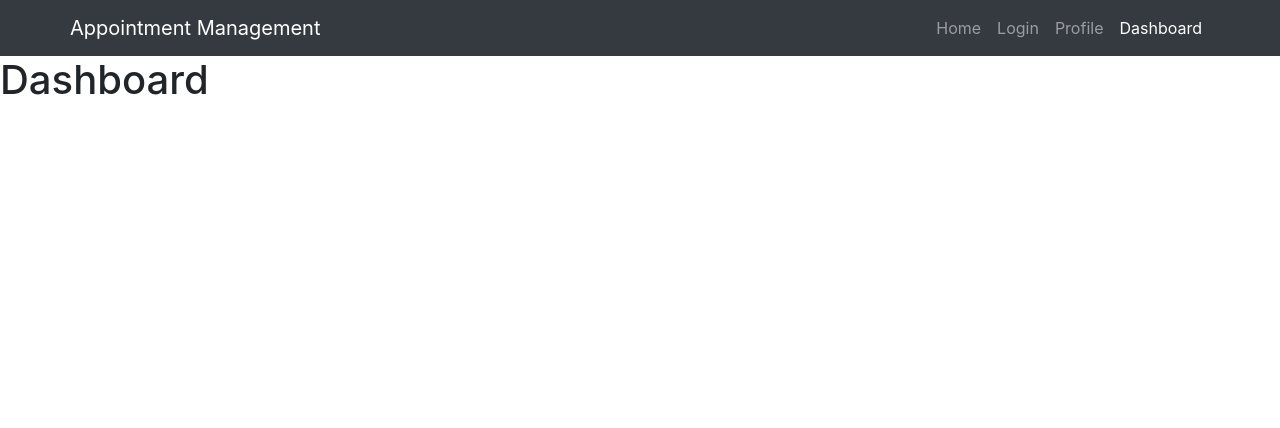
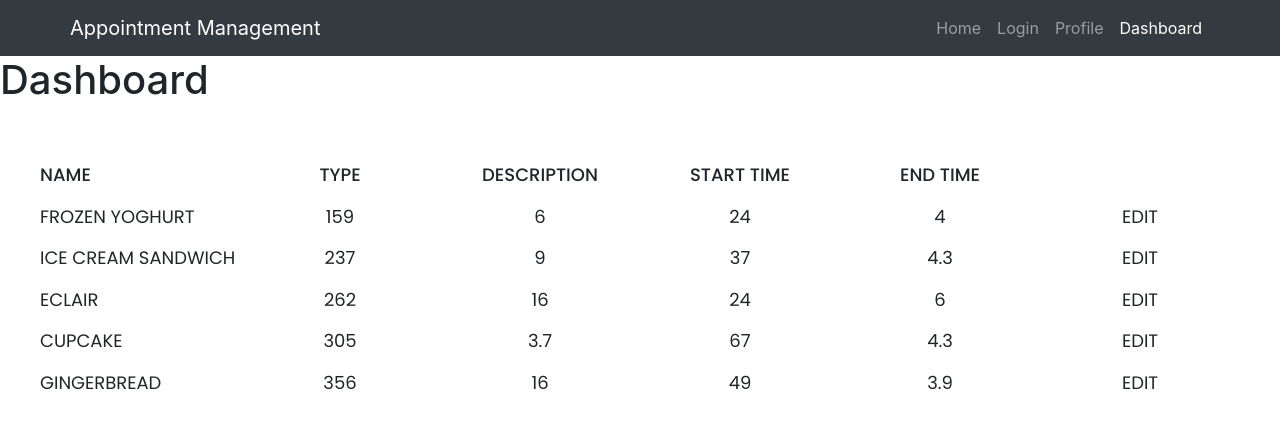
Before and after one commit to naithani-prasoon/appointment-management, a React (Create React App) app in the folder client/: page /dashboard in a window 1280 px wide. Shown: the top 428 px of the page. Built offline with nearby package versions, Linux system fonts and the light colour scheme; no server answers.

Commit message:
dashboard-added

```diff
--- a/client/package.json
+++ b/client/package.json
@@ -11,7 +11,7 @@
     "react-dom": "^18.2.0",
     "react-router": "^6.3.0",
     "react-router-dom": "^6.3.0",
-    "react-scripts": "5.0.1",
+    "react-scripts": "^5.0.1",
     "web-vitals": "^2.1.4"
   },
   "scripts": {
--- /dev/null
+++ b/client/src/components/Dashboard/AppointmentTable.js
@@ -0,0 +1,69 @@
+import React from "react";
+import axios from "axios";
+import './dashboard.css';
+
+function createData(name, calories, fat, carbs, protein) {
+    return { name, calories, fat, carbs, protein };
+}
+
+const rows = [
+    createData('Frozen yoghurt', 159, 6.0, 24, 4.0),
+    createData('Ice cream sandwich', 237, 9.0, 37, 4.3),
+    createData('Eclair', 262, 16.0, 24, 6.0),
+    createData('Cupcake', 305, 3.7, 67, 4.3),
+    createData('Gingerbread', 356, 16.0, 49, 3.9),
+];
+
+export default function AppointmentTable() {
+    const baseUrl = 'http://localhost:8080/api/v1/appointment/'
+    const [appointmentList, setAppointmentList] = React.useState([]);
+    const [popup, setPopup] = React.useState(false);
+    const [editAppoitment, setEditAppointment] = React.useState({});
+
+    function handleEditClick(appointment){
+        setEditAppointment(appointment);
+        setPopup(true)
+    }
+
+    React.useEffect(() => {
+        axios.get(baseUrl + '62c5a35436faf068fc9d4791').then((res => {
+            console.log(res.data);
+        }))
+    }, [])
+
+    return(
+            <div className="table">
+                <div className="table-header">
+                    <h2 style={{textAlign:"left"}}> Name </h2>
+                    <h2> Type </h2>
+                    <h2> Description </h2>
+                    <h2> Start Time </h2>
+                    <h2> End Time </h2>
+                    <h2></h2>
+                </div>
+
+                {rows.map((row) => (
+                    <div className="table-appointments">
+                        <h2 style={{textAlign:"left"}}>{row.name}</h2>
+                        <h2>{row.calories}</h2>
+                        <h2>{row.fat}</h2>
+                        <h2>{row.carbs}</h2>
+                        <h2>{row.protein}</h2>
+                        <h2 onClick={() => handleEditClick(row)}> EDIT </h2>
+                    </div>
+                ))}
+                {
+                    popup ?
+                        <div className="edit-popup">
+                            <div className="popup" >
+                                <h2 onClick={() => setPopup(false)}> Close </h2>
+                                {editAppoitment.name}
+                            </div>
+                        </div>
+                        :
+                        <></>
+                }
+
+            </div>
+    )
+}
--- /dev/null
+++ b/client/src/components/Dashboard/dashboard.css
@@ -0,0 +1,46 @@
+@import url('https://fonts.googleapis.com/css2?family=Poppins:ital,wght@0,100;0,200;0,300;0,400;0,500;0,600;0,700;0,800;0,900;1,100;1,200;1,300;1,400;1,500;1,600;1,700;1,800;1,900&display=swap');
+
+.table{
+    display: grid;
+    place-items: center;
+    margin: 50px auto 0 auto;
+    width:1200px;
+}
+
+.table-header, .table-appointments{
+    display: flex;
+    width:100%;
+    justify-content: space-between;
+}
+
+.table-header h2, .table-appointments h2{
+    font-size:18px;
+    text-transform: uppercase;
+    font-family: 'Poppins', sans-serif;
+    width:200px;
+    margin: 10px 0;
+    text-align: center;
+}
+
+.table-appointments h2{
+    font-weight: 400;
+}
+
+.edit-popup{
+    width:100%;
+    position: fixed;
+    top:0;
+    right:0;
+    background: rgba(0,0,0,0.5);
+    height:100%;
+    display: grid;
+    place-content: center;
+    place-items: center;
+}
+
+.popup{
+    width:600px;
+    height:500px;
+    background: white;
+    border-radius: 5px;
+}
--- a/client/src/routes/dashboard.js
+++ b/client/src/routes/dashboard.js
@@ -1,10 +1,14 @@
 import Navigation from "../components/Navigation"
+import AppointmentTable from "../components/Dashboard/AppointmentTable"
 
 export default function Dashboard() {
     return(
         <>
             <Navigation />
             <h1>Dashboard</h1>
+            <div>
+                <AppointmentTable/>
+            </div>
         </>
     )
 }
```
Also changed, not shown: 1 other file (tests, documents, lock files or other folders).
